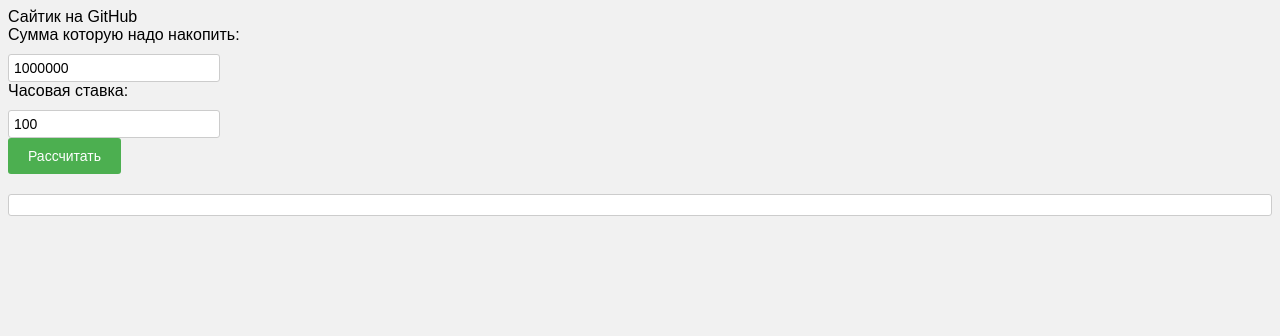
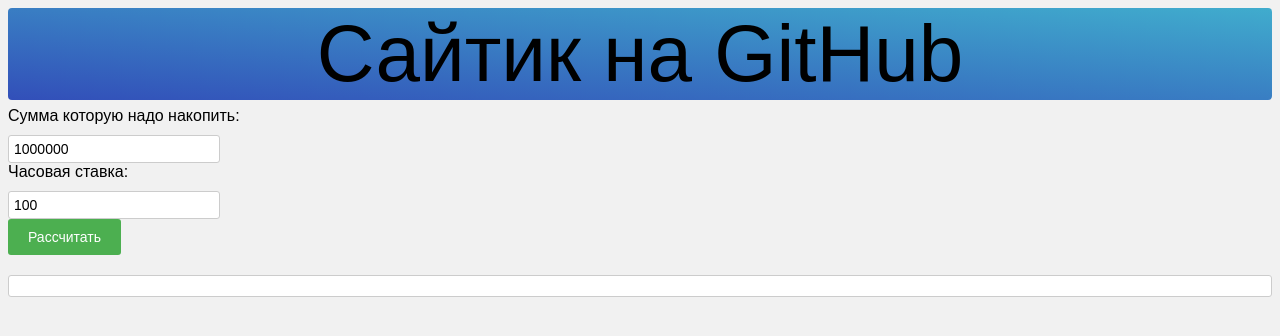
Before and after one commit to NarikMOON/lr4web, a plain HTML site: page index.html in a window 1280 px wide. Drawn offline with Linux system fonts and the light colour scheme.

Commit message:
Update styles.css

```diff
--- a/styles.css
+++ b/styles.css
@@ -3,7 +3,7 @@ body {
     background-color: #f1f1f1;
   }
 
-div.header {
+#header {
     border-radius: 4px;
     color: #000;
     font-size: 80px;
```
